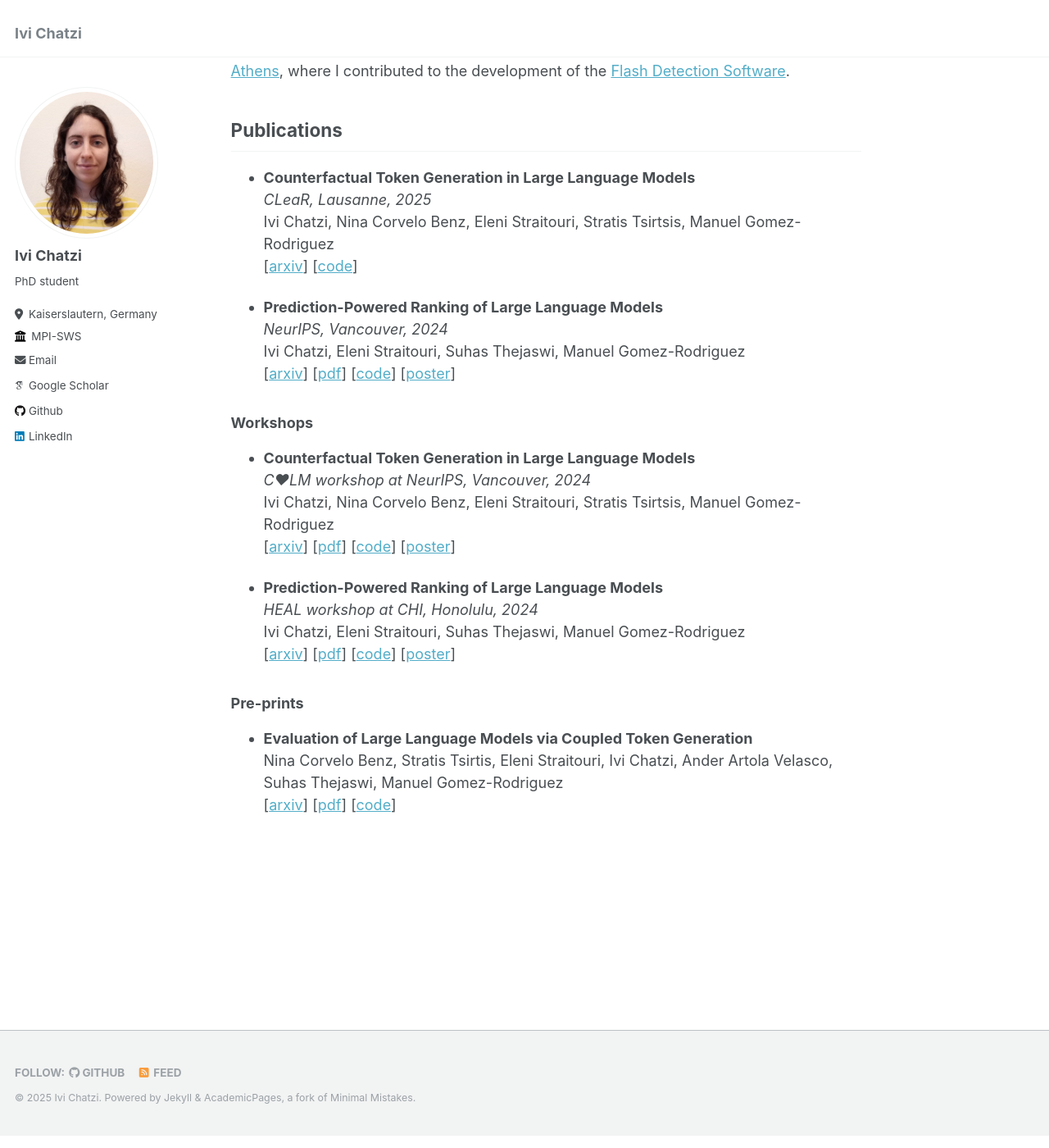
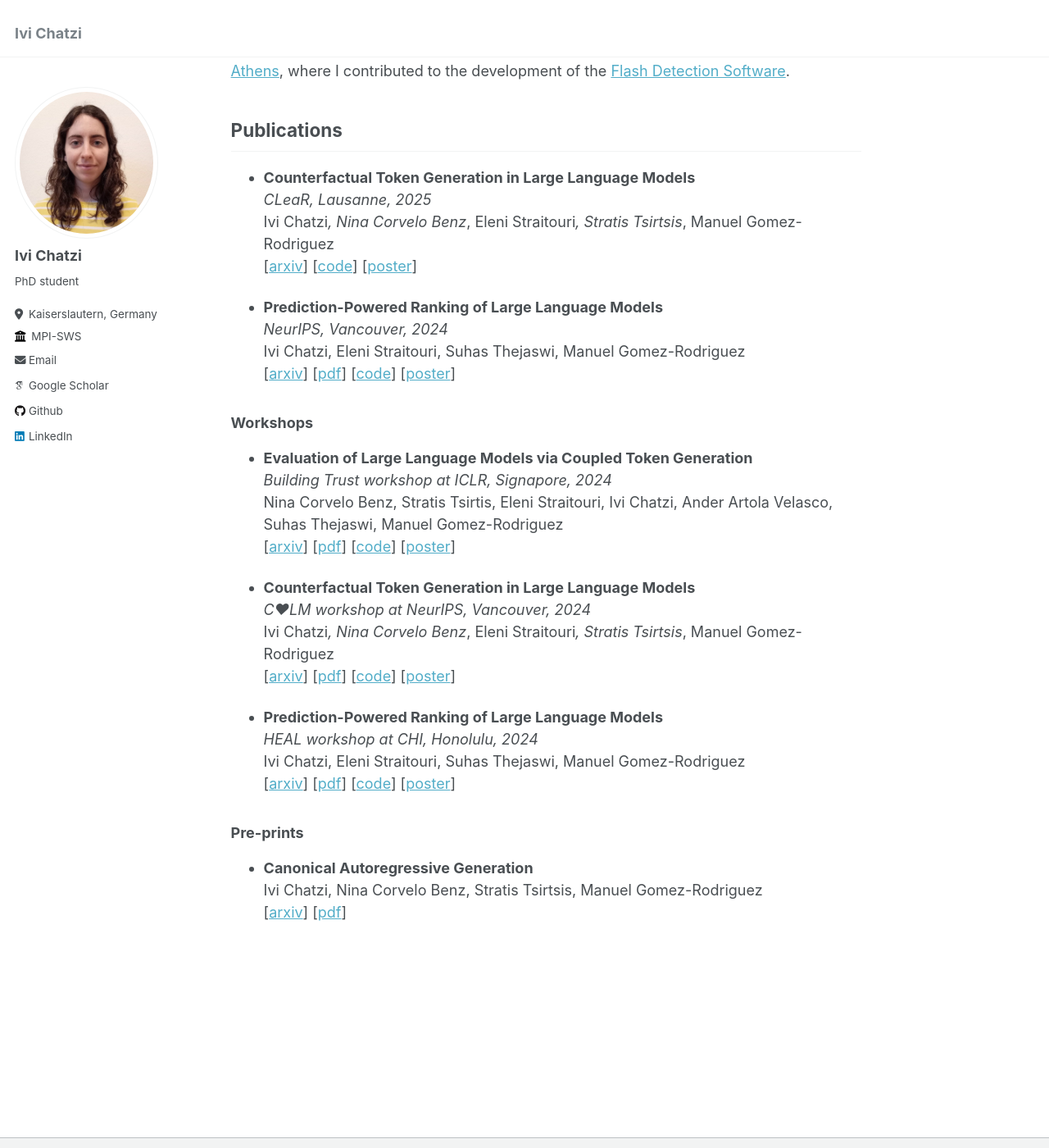
Before and after one commit to Qvapil/Qvapil.github.io, a Jekyll site: the page built from _pages/about.md, in a window 1280 px wide and 1400 px high, scrolled down 286 px. Shown: the whole window at 82% size. Built offline with Jekyll 4.4.1, drawn with Linux system fonts in a browser that asks for light colours; some web fonts are replaced.

Commit message:
update papers

```diff
--- a/_pages/about.md
+++ b/_pages/about.md
@@ -35,27 +35,48 @@ under Dr. Fanny Yang and at the [National Observatory of Athens](https://www.noa
 
 - **Counterfactual Token Generation in Large Language Models** \
 _CLeaR, Lausanne, 2025_ \
-Ivi Chatzi, Nina Corvelo Benz, Eleni Straitouri, Stratis Tsirtsis, Manuel Gomez-Rodriguez \
-[[arxiv](https://arxiv.org/abs/2409.17027)] [[code](https://github.com/Networks-Learning/counterfactual-llms)]
+Ivi Chatzi*, Nina Corvelo Benz*, Eleni Straitouri*, Stratis Tsirtsis*, Manuel Gomez-Rodriguez \
+[[arxiv](https://arxiv.org/abs/2409.17027)]
+[[code](https://github.com/Networks-Learning/counterfactual-llms)]
+[[poster](https://qvapil.github.io/files/poster_cf-llm_neurips.pdf)]
 
 - **Prediction-Powered Ranking of Large Language Models** \
 _NeurIPS, Vancouver, 2024_ \
 Ivi Chatzi, Eleni Straitouri, Suhas Thejaswi, Manuel Gomez-Rodriguez \
-[[arxiv](https://arxiv.org/abs/2402.17826)] [[pdf](https://qvapil.github.io/files/2402.17826v2.pdf)] [[code](https://github.com/Networks-Learning/prediction-powered-ranking)] [[poster](https://qvapil.github.io/files/poster_ppr_neurips.pdf)]
+[[arxiv](https://arxiv.org/abs/2402.17826)]
+[[pdf](https://qvapil.github.io/files/2402.17826v3.pdf)]
+[[code](https://github.com/Networks-Learning/prediction-powered-ranking)]
+[[poster](https://qvapil.github.io/files/poster_ppr_neurips.pdf)]
 
 ### Workshops
 
+- **Evaluation of Large Language Models via Coupled Token Generation** \
+_Building Trust workshop at ICLR, Signapore, 2024_ \
+Nina Corvelo Benz, Stratis Tsirtis, Eleni Straitouri, Ivi Chatzi, Ander Artola Velasco, Suhas Thejaswi, Manuel Gomez-Rodriguez \
+[[arxiv](https://arxiv.org/abs/2502.01754)]
+[[pdf](https://qvapil.github.io/files/2502.01754v1.pdf)]
+[[code](https://github.com/Networks-Learning/coupled-llm-evaluation)]
+[[poster](https://qvapil.github.io/files/poster-coupled-eval.pdf)]
+
 - **Counterfactual Token Generation in Large Language Models** \
 _C❤LM workshop at NeurIPS, Vancouver, 2024_ \
-Ivi Chatzi, Nina Corvelo Benz, Eleni Straitouri, Stratis Tsirtsis, Manuel Gomez-Rodriguez \
-[[arxiv](https://arxiv.org/abs/2409.17027)] [[pdf](https://qvapil.github.io/files/2409.17027v2.pdf)] [[code](https://github.com/Networks-Learning/counterfactual-llms)] [[poster](https://qvapil.github.io/files/poster_cf-llm_neurips.pdf)]
+Ivi Chatzi*, Nina Corvelo Benz*, Eleni Straitouri*, Stratis Tsirtsis*, Manuel Gomez-Rodriguez \
+[[arxiv](https://arxiv.org/abs/2409.17027)]
+[[pdf](https://qvapil.github.io/files/2409.17027v2.pdf)]
+[[code](https://github.com/Networks-Learning/counterfactual-llms)]
+[[poster](https://qvapil.github.io/files/poster_cf-llm_neurips.pdf)]
 
 - **Prediction-Powered Ranking of Large Language Models** \
 _HEAL workshop at CHI, Honolulu, 2024_ \
 Ivi Chatzi, Eleni Straitouri, Suhas Thejaswi, Manuel Gomez-Rodriguez \
-[[arxiv](https://arxiv.org/abs/2402.17826)] [[pdf](https://qvapil.github.io/files/2402.17826v2.pdf)] [[code](https://github.com/Networks-Learning/prediction-powered-ranking)] [[poster](https://qvapil.github.io/files/poster_ppr_chi.pdf)]
+[[arxiv](https://arxiv.org/abs/2402.17826)]
+[[pdf](https://qvapil.github.io/files/2402.17826v3.pdf)]
+[[code](https://github.com/Networks-Learning/prediction-powered-ranking)]
+[[poster](https://qvapil.github.io/files/poster_ppr_chi.pdf)]
 
 ### Pre-prints
-- **Evaluation of Large Language Models via Coupled Token Generation** \
-Nina Corvelo Benz, Stratis Tsirtis, Eleni Straitouri, Ivi Chatzi, Ander Artola Velasco, Suhas Thejaswi, Manuel Gomez-Rodriguez \
-[[arxiv](https://arxiv.org/abs/2502.01754)] [[pdf](https://qvapil.github.io/files/2502.01754v1.pdf)] [[code](https://github.com/Networks-Learning/coupled-llm-evaluation)]
+
+- **Canonical Autoregressive Generation** \
+Ivi Chatzi, Nina Corvelo Benz, Stratis Tsirtsis, Manuel Gomez-Rodriguez \
+[[arxiv](https://www.arxiv.org/abs/2506.06446)]
+[[pdf](https://qvapil.github.io/files/2506.06446v1.pdf)]
```
Also changed, not shown: 3 other files.
